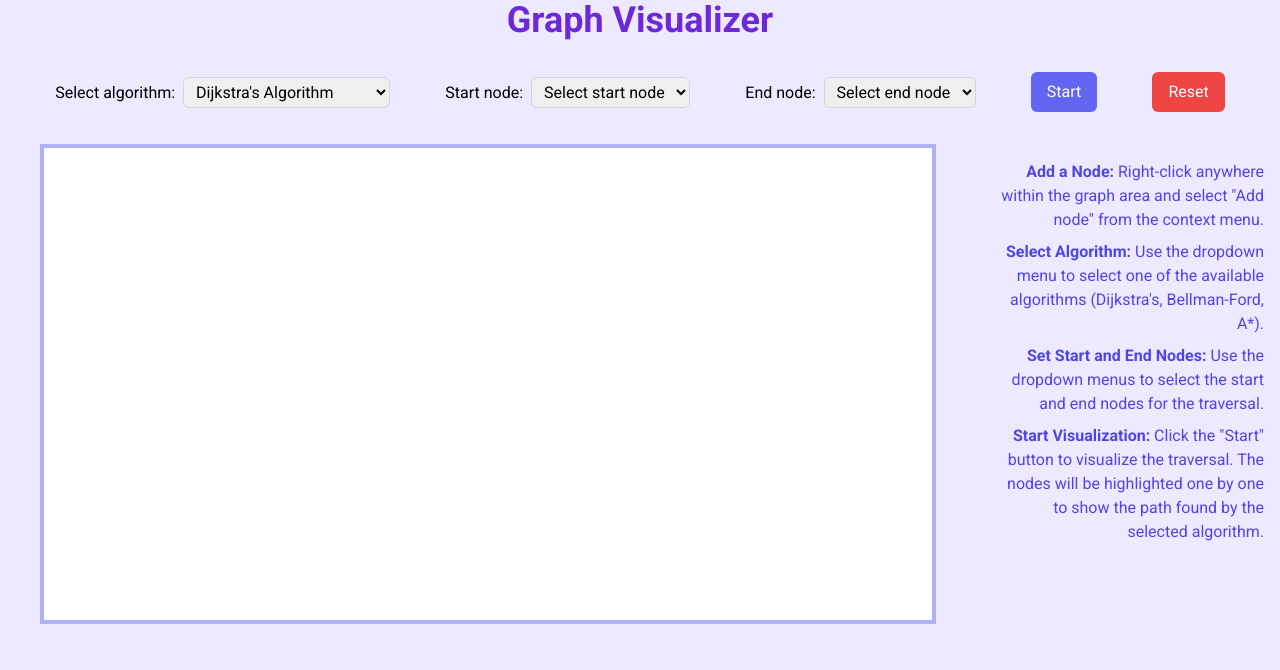
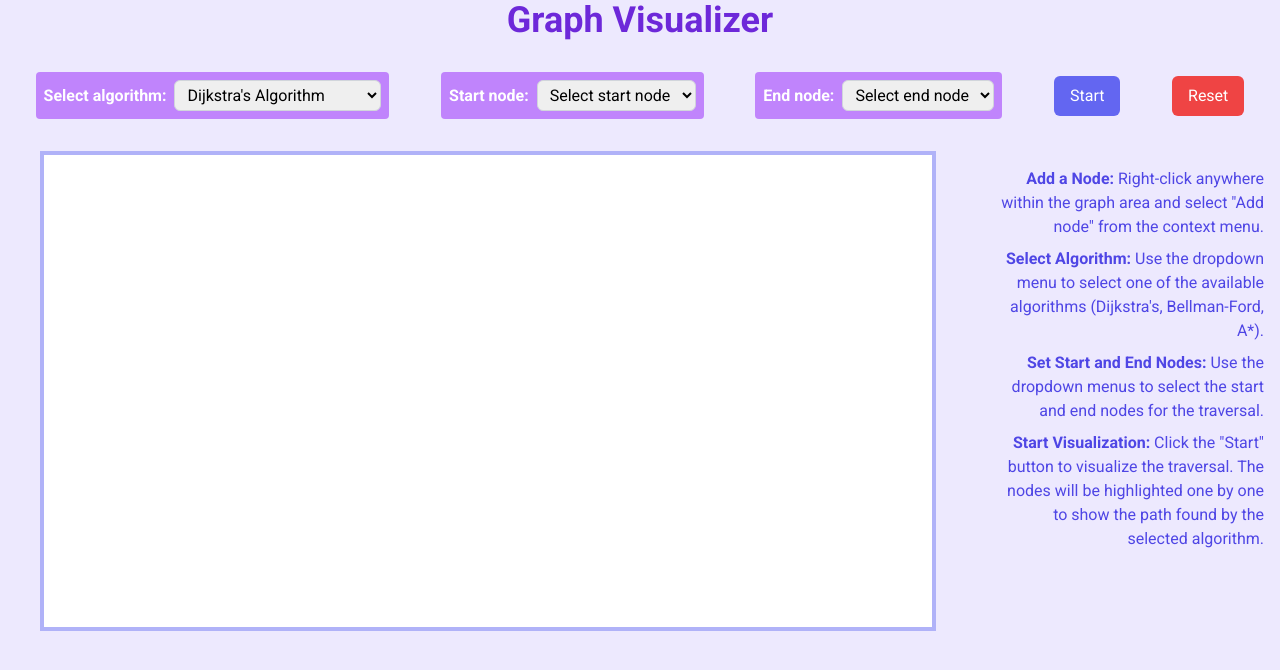
Before and after one commit to andreealuca25/graph-visualizer, a React app: page / in a window 1280 px wide. Shown: the top 670 px of the page. Built offline with nearby package versions, Linux system fonts and the light colour scheme.

Commit message:
design + code refactoring

```diff
--- a/src/components/graph/GraphContainer.tsx
+++ b/src/components/graph/GraphContainer.tsx
@@ -15,31 +15,19 @@ const GraphContainer: React.FC = () => {
   const [nodeCount, setNodeCount] = useState(0);
   const containerRef = useRef<HTMLDivElement>(null);
   const [errorVisible, setErrorVisible] = useState(false);
-  const showError = () => {
-    setErrorVisible(true);
-  };
-
-  const closeError = () => {
-    setErrorVisible(false);
-  };
 
   const handleAddNode = (x: number, y: number) => {
     if (containerRef.current) {
-      const containerRect = containerRef.current.getBoundingClientRect(); //container element relative to the viewport
+      const containerRect = containerRef.current.getBoundingClientRect();
       const newX = x - containerRect.left;
       const newY = y - containerRect.top;
       const margin = 30;
 
-      const withinLeftMargin = newX < margin;
-      const withinRightMargin = newX > containerRect.width - margin;
-      const withinTopMargin = newY < margin;
-      const withinBottomMargin = newY > containerRect.height - margin;
-
       if (
-        withinLeftMargin ||
-        withinRightMargin ||
-        withinTopMargin ||
-        withinBottomMargin
+        newX < margin ||
+        newX > containerRect.width - margin ||
+        newY < margin ||
+        newY > containerRect.height - margin
       ) {
         setErrorVisible(true);
         return;
@@ -73,10 +61,6 @@ const GraphContainer: React.FC = () => {
     });
   };
 
-  const handleCloseContextMenu = () => {
-    setContextMenu(null);
-  };
-
   const renderEdges = useMemo(() => {
     return edges.flatMap((edge) =>
       edge.to.map((toNode) => {
@@ -100,7 +84,7 @@ const GraphContainer: React.FC = () => {
           x={contextMenu.x}
           y={contextMenu.y}
           items={contextMenu.items}
-          onClose={handleCloseContextMenu}
+          onClose={() => setContextMenu(null)}
         />
       )}
       <div
@@ -133,7 +117,7 @@ const GraphContainer: React.FC = () => {
         <ErrorNotification
           message="Node position is within the margin. Node not added."
           visible={errorVisible}
-          onClose={closeError}
+          onClose={() => setErrorVisible(false)}
         />
       </div>
     </div>
--- a/src/components/graph/GraphEdge.tsx
+++ b/src/components/graph/GraphEdge.tsx
@@ -8,9 +8,6 @@ interface GraphEdgeProps {
 
 const GraphEdge: FC<GraphEdgeProps> = ({ from, to }) => {
   const { removeEdge } = useNodeContext();
-  const handleDeleteEdge = () => {
-    removeEdge(from, to);
-  };
 
   return (
     <g className="group">
@@ -24,8 +21,8 @@ const GraphEdge: FC<GraphEdgeProps> = ({ from, to }) => {
       >
         <div className="relative w-full h-full">
           <button
-            onClick={handleDeleteEdge}
-            className="hidden group-hover:flex items-center justify-center absolute top-1/2 left-1/2 transform -translate-x-1/2 -translate-y-1/2 cursor-pointer border-none rounded-full w-8 h-8 text-s font-bold "
+            onClick={() => removeEdge(from, to)}
+            className="hidden group-hover:flex items-center justify-center absolute top-1/2 left-1/2 transform -translate-x-1/2 -translate-y-1/2 cursor-pointer border-none rounded-full w-8 h-8 text-s font-bold bg-red-500 text-white"
           >
             &#10006;
           </button>
--- a/src/components/graph/GraphNode.tsx
+++ b/src/components/graph/GraphNode.tsx
@@ -15,7 +15,7 @@ const GraphNode: FC<GraphNodeProps> = ({ nodeValue, style }) => {
     edges,
   } = useNodeContext();
 
-  function handleSelectedNode(event: MouseEvent<HTMLButtonElement>): void {
+  const handleSelectedNode = (event: MouseEvent<HTMLButtonElement>): void => {
     if (selectedNodes.length === 1) {
       const toNode = retrieveNodeByValue(nodeValue);
       if (toNode) {
@@ -42,12 +42,15 @@ const GraphNode: FC<GraphNodeProps> = ({ nodeValue, style }) => {
         setSelectedNodes([node]);
       }
     }
-  }
+  };
+
+  const isSelected = selectedNodes.some((node) => node.val === nodeValue);
+  const borderColor = isSelected ? "border-purple-500" : "border-transparent";
 
   return (
     <button
       onClick={handleSelectedNode}
-      className="flex items-center justify-center w-10 h-10 bg-indigo-500 rounded-full absolute text-white"
+      className={`flex items-center justify-center w-10 h-10 rounded-full absolute text-white transform -translate-x-1/2 -translate-y-1/2 transition-transform duration-200 hover:scale-110 border-4 ${borderColor}`}
       style={style}
     >
       {nodeValue}
--- a/src/components/menu/Menu.tsx
+++ b/src/components/menu/Menu.tsx
@@ -1,10 +1,6 @@
 import { FC, useState, useEffect } from "react";
 import { useNodeContext, NodeGraph } from "../../contexts/NodeContext";
-import {
-  dijkstra,
-  bellmanFord,
-  aStar,
-} from ".//../../util/traversal-algorithms";
+import { dijkstra, bellmanFord, aStar } from "../../util/traversal-algorithms";
 
 const Menu: FC = () => {
   const [selectedAlgorithm, setSelectedAlgorithm] =
@@ -72,9 +68,12 @@ const Menu: FC = () => {
   };
 
   return (
-    <ul className="flex flex-row justify-evenly py-8 items-center">
-      <li>
-        <label htmlFor="algorithm-select" className="mr-2">
+    <ul className="flex flex-row justify-evenly py-8 items-center space-x-4">
+      <li className="bg-purple-400 p-2 rounded">
+        <label
+          htmlFor="algorithm-select"
+          className="mr-2 font-semibold text-white"
+        >
           Select algorithm:
         </label>
         <select
@@ -88,8 +87,8 @@ const Menu: FC = () => {
           <option value="a-star">A* Algorithm</option>
         </select>
       </li>
-      <li>
-        <label htmlFor="start-node" className="mr-2">
+      <li className="bg-purple-400 p-2 rounded">
+        <label htmlFor="start-node" className="mr-2 font-semibold text-white">
           Start node:
         </label>
         <select
@@ -108,8 +107,8 @@ const Menu: FC = () => {
           ))}
         </select>
       </li>
-      <li>
-        <label htmlFor="end-node" className="mr-2">
+      <li className="bg-purple-400 p-2 rounded">
+        <label htmlFor="end-node" className="mr-2 font-semibold text-white">
           End node:
         </label>
         <select
@@ -130,7 +129,7 @@ const Menu: FC = () => {
       </li>
       <li>
         <button
-          className="bg-indigo-500 text-white px-4 py-2 rounded-md"
+          className="bg-indigo-500 text-white px-4 py-2 rounded-md transition-colors duration-200 hover:bg-indigo-600"
           onClick={handleStart}
           disabled={startNode === null || endNode === null}
         >
@@ -139,7 +138,7 @@ const Menu: FC = () => {
       </li>
       <li>
         <button
-          className="bg-red-500 text-white px-4 py-2 rounded-md"
+          className="bg-red-500 text-white px-4 py-2 rounded-md transition-colors duration-200 hover:bg-red-600"
           onClick={handleReset}
         >
           Reset
```
